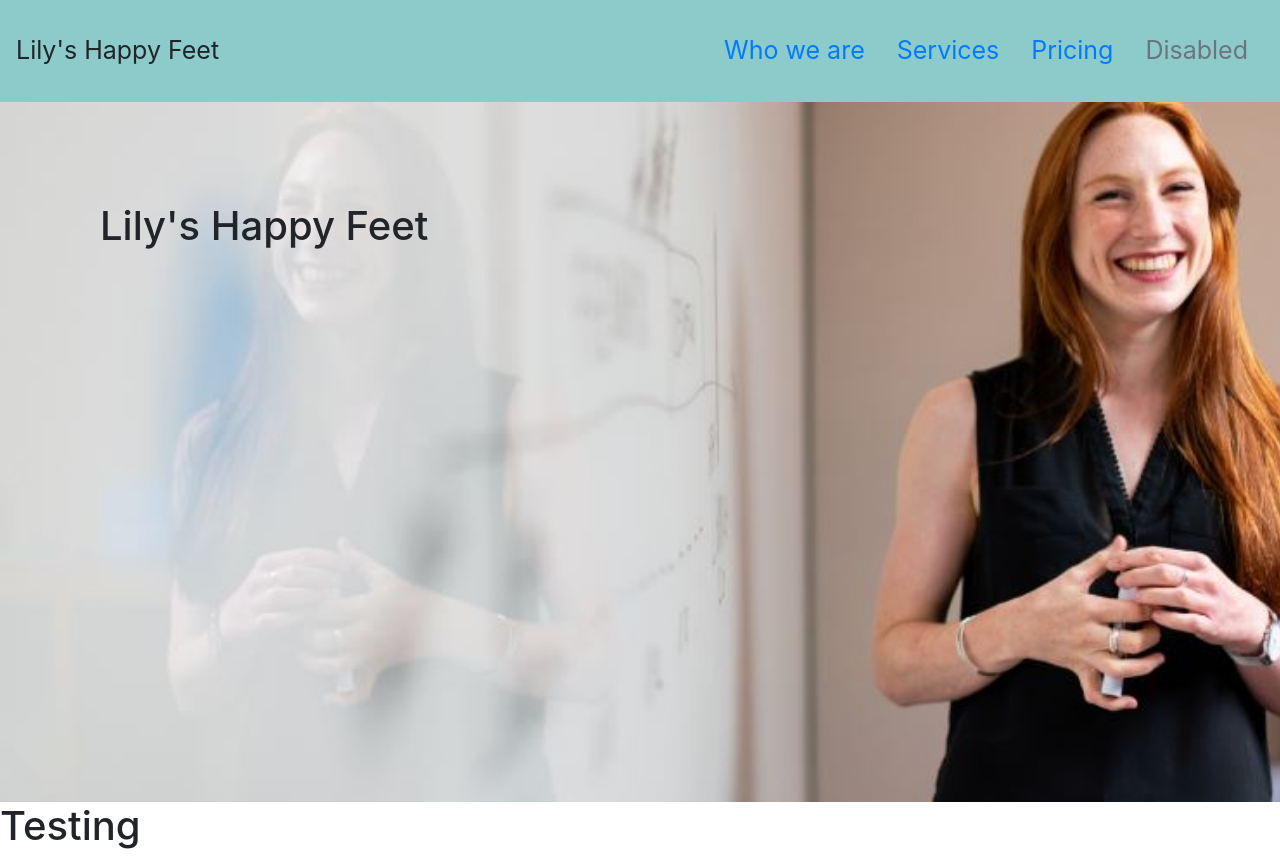
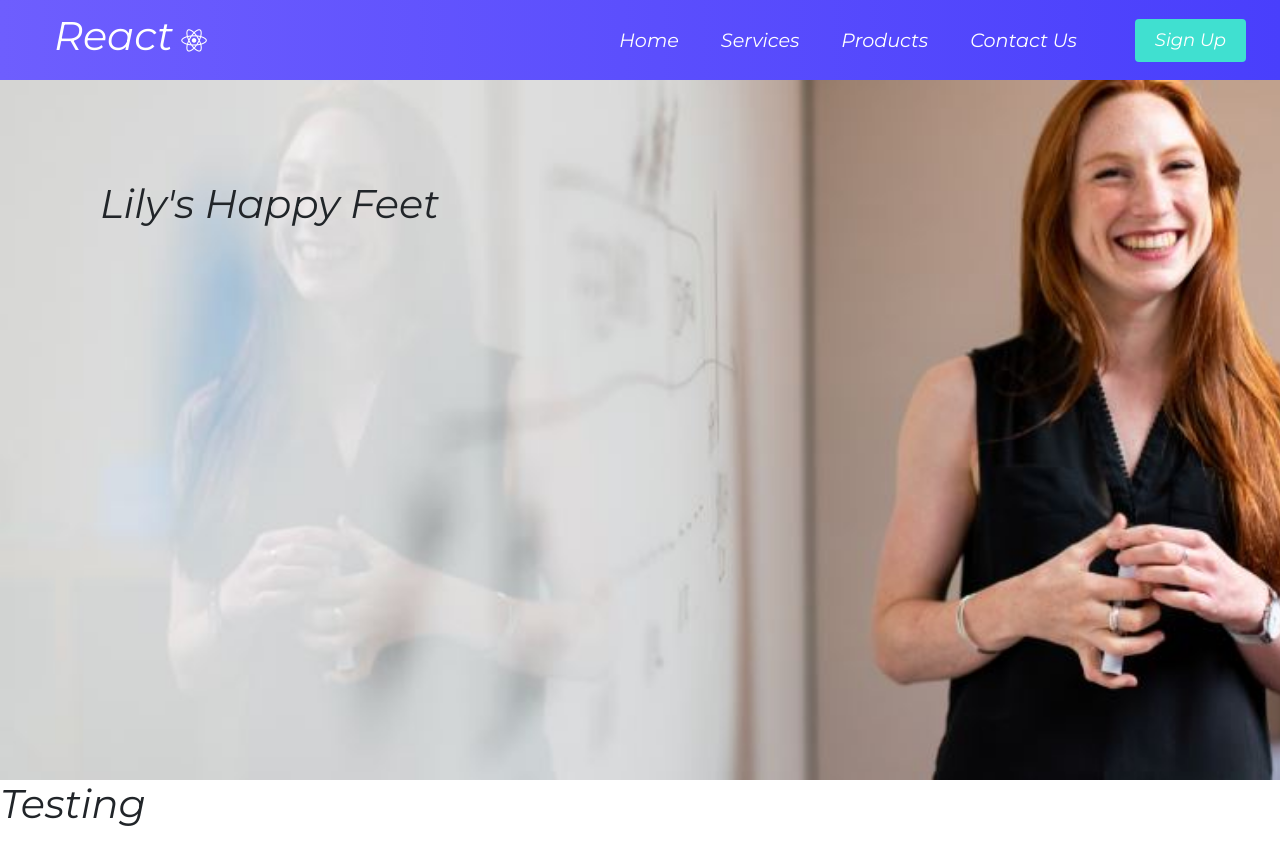
Before and after one commit to AnindaS13/Lily-s-Happy-Feet-Website, a React (Create React App) app: page / in a window 1280 px wide. After the commit the page ends 836 px from the top, so only its background shows below. Built offline with nearby package versions, Linux system fonts and the light colour scheme.

Commit message:
made navbar but need to add our personalized content

```diff
--- a/public/index.html
+++ b/public/index.html
@@ -10,6 +10,11 @@
       content="Web site created using create-react-app"
     />
     <link rel="apple-touch-icon" href="%PUBLIC_URL%/logo192.png" />
+    <link rel="stylesheet" href="https://use.fontawesome.com/releases/v5.15.2/css/all.css"
+    integrity="sha384-vSIIfh2YWi9wW0r9iZe7RJPrKwp6bG+s9QZMoITbCckVJqGCCRhc+ccxNcdpHuYu"
+     crossorigin="anonymous">
+     <link rel="preconnect" href="https://fonts.gstatic.com">
+      <link href="https://fonts.googleapis.com/css2?family=Montserrat:ital@1&display=swap" rel="stylesheet">
     <!--
       manifest.json provides metadata used when your web app is installed on a
       user's mobile device or desktop. See https://developers.google.com/web/fundamentals/web-app-manifest/
--- a/src/App.css
+++ b/src/App.css
@@ -1,38 +1,6 @@
-.App {
-  text-align: center;
+*{
+  box-sizing : border-box;
+  margin: 0;
+  padding: 0;
+  font-family: 'Montserrat', sans-serif;
 }
-
-.App-logo {
-  height: 40vmin;
-  pointer-events: none;
-}
-
-@media (prefers-reduced-motion: no-preference) {
-  .App-logo {
-    animation: App-logo-spin infinite 20s linear;
-  }
-}
-
-.App-header {
-  background-color: #282c34;
-  min-height: 100vh;
-  display: flex;
-  flex-direction: column;
-  align-items: center;
-  justify-content: center;
-  font-size: calc(10px + 2vmin);
-  color: white;
-}
-
-.App-link {
-  color: #61dafb;
-}
-
-@keyframes App-logo-spin {
-  from {
-    transform: rotate(0deg);
-  }
-  to {
-    transform: rotate(360deg);
-  }
-}
--- /dev/null
+++ b/src/Components/Button.css
@@ -0,0 +1,47 @@
+:root{
+    --primary: #3acbf7
+}
+
+.btn {
+    padding: 8px 20px;
+    border-radius: 4px;
+    outline: none;
+    border: none;
+    background: turquoise;
+    cursor: pointer;
+}
+
+.btn:hover {
+    padding: 8px 20px;
+    transition: all 0.3s ease-out;
+    background: #fff;
+    color: #6568f4;
+    transition: 250ms;
+}
+
+.btn--primary {
+    background-color: var(--primary);
+}
+
+.btn--outline {
+    background-color: transparent;
+    color: #fff;
+    padding: 8px 20px;
+    border-radius: 4px;
+    border: 1px solid var(--primary);
+    transition: all 0.3s ease-out;
+}
+
+.btn--medium {
+    padding: 8px 20px;
+    border-radius: 4px;
+    font-size: 18px;
+    color: #fff;
+}
+
+.btn--large {
+    padding: 12px 26px;
+    border-radius: 4px;
+    font-size: 20px;
+    color: #fff;
+}
--- /dev/null
+++ b/src/Components/Button.js
@@ -0,0 +1,30 @@
+import React from 'react'
+import './Button.css'
+
+const STYLES = [
+    'btn--medium',
+    'btn--large'
+]
+
+const SIZES = [
+    'btn--medium',
+    'btn--large'
+]
+
+export const Button = ({
+    children,
+    type,
+    onClick,
+    buttonStyle,
+    buttonSize
+}) => {
+    const checkButtonStyle = STYLES.includes(buttonStyle) ? buttonStyle : STYLES[0]
+
+    const checkButtonSize = SIZES.includes(buttonSize) ? buttonSize : SIZES[0]
+
+    return (
+        <button className = {`btn ${checkButtonStyle} ${checkButtonSize}`} onClick = {onClick}>
+            {children}
+        </button>
+    )
+}
--- /dev/null
+++ b/src/Components/Navbar/MenuItems.js
@@ -0,0 +1,30 @@
+const MenuItems = [
+    {
+        title: 'Home',
+        url: '#',
+        cName: 'nav-links'
+    },
+    {
+        title: 'Services',
+        url: '#',
+        cName: 'nav-links'
+    },
+    {
+        title: 'Products',
+        url: '#',
+        cName: 'nav-links'
+    },
+    {
+        title: 'Contact Us',
+        url: '#',
+        cName: 'nav-links'
+    },
+    {
+        title: 'Sign up',
+        url: '#',
+        cName: 'nav-links-mobile'
+    }
+
+]
+
+export default MenuItems;
--- a/src/Components/Navbar/Navbar.css
+++ b/src/Components/Navbar/Navbar.css
@@ -1,5 +1,145 @@
-.navbar{
-    font-size: 25px;
+.NavbarItems {
+    background: linear-gradient(90deg, rgb(110, 94, 254) 0%, rgba(73,63,252,1) 100%);
+    height: 80px;
+    display : flex;
+    justify-content: center;
+    align-items: center;
+    font-size: 1.2rem;
+}
 
-    background-color: #8DCBCA;
+.navbar-logo {
+    color: #fff;
+    justify-self: start;
+    margin-left: 20px;
+    cursor: pointer;
 }
+
+.fa-react {
+    margin-left: 0.5rem;
+    font-size: 1.6rem;
+}
+
+.nav-menu {
+
+    display : grid;
+    grid-template-columns : repeat(5, auto);
+    grid-gap: 10px;
+    list-style: none;
+    text-align: center;
+    width: 70vw;
+    justify-content: end;
+    margin-right: 2rem;
+    margin-top: 1rem;
+}
+
+.nav-links {
+    color : white;
+    text-decoration: none;
+    padding: 0.5rem 1rem;
+}
+
+.nav-links:hover {
+    background-color : #6d76f7;
+    border-radius: 4px;
+    transition: all 0.2s ease-out;
+
+}
+
+.fa-bars {
+    color: #fff;
+
+}
+
+.nav-links-mobile {
+    display: none;
+}
+
+.menu-icon {
+    display: none;
+}
+
+@media screen and (max-width: 960px) {
+    .NavbarItems {
+        position: relative;
+    }
+
+    .nav-menu {
+        display: flex;
+        flex-direction: column;
+        width: 100%;
+        height: 600px;
+        position: absolute;
+        top: 80px;
+        left: -100%;
+        opacity: 1;
+        transition: all 0.5s ease;
+        transform: translateY(-5%);
+
+    }
+
+    .nav-menu.active {
+        background: #6668f4;
+        left: 0;
+        opacity: 1;
+        transition: all 0.5s ease;
+        z-index: 1;
+    }
+
+    .nav-links {
+        text-align: center;
+        padding: 2rem;
+        width: 100%;
+        display: table;
+    }
+
+    .nav-links:hover {
+        background-color: #7577fa;
+        border-radius: 0;
+
+    }
+
+    .navbar-logo {
+        position:absolute;
+        top: 0;
+        left: 0;
+        transform: translate((25%,50%));
+    }
+
+    .menu-icon {
+        display: block;
+        position: absolute;
+        top: 0;
+        right: 0;
+        transform: translate(-100%, 60%);
+        font-size: 1.8rem;
+        cursor: pointer;
+    }
+
+    .fa-times {
+        color: #fff;
+        font-size: 2rem;
+    }
+
+    .nav-links-mobile {
+        display: block;
+        text-align: center;
+        padding: 1.5rem;
+        margin: 2rem auto;
+        border-radius: 4px;
+        width: 80%;
+        background: turquoise;
+        text-decoration: none;
+        color: #fff;
+        font-size: 1.5rem;
+    }
+
+    .nav-links-mobile:hover {
+        background: #fff;
+        color: #6568f4;
+        transition: 250ms;
+    }
+
+    Button {
+        display: none;
+    }
+}
--- a/src/Components/Navbar/Navbar.js
+++ b/src/Components/Navbar/Navbar.js
@@ -1,9 +1,44 @@
 import React from 'react';
 import './Navbar.css';
 import Nav from 'react-bootstrap/Nav'
+import reactDom from 'react-dom';
+import MenuItems from './MenuItems';
+import {Button} from '../Button'
+import './Navbar.css';
 
 
-function Navbar()
+class Navbar extends React.Component {
+  state = { clicked: false}
+
+  handleClick = () => {
+    this.setState({ clicked: !this.state.clicked})
+  }
+
+  render()
+  {
+    return(
+        <nav className = "NavbarItems">
+          <h1 className = "navbar-logo">React<i className = "fab fa-react"></i></h1>
+          <div className = "menu-icon" onClick = {this.handleClick}>
+              <i className = {this.state.clicked ? 'fas fa-times' : 'fas fa-bars'}></i>
+          </div>
+          <ul className = {this.state.clicked ? 'nav-menu active' : 'nav-menu'}>
+            {MenuItems.map((item, index) =>{
+              return (
+                <li key = {index}>
+                    <a className = {item.cName} href = {item.url}>
+                    {item.title}
+                    </a>
+                </li>
+              )
+            })}
+          </ul>
+          <Button>Sign Up</Button>
+        </nav>
+    )
+  }
+}
+/*function Navbar()
 {
     return(
 <div className = "navbar">
@@ -35,6 +70,6 @@
 
     )
 }
-
+*/
 
 export default Navbar;
```
